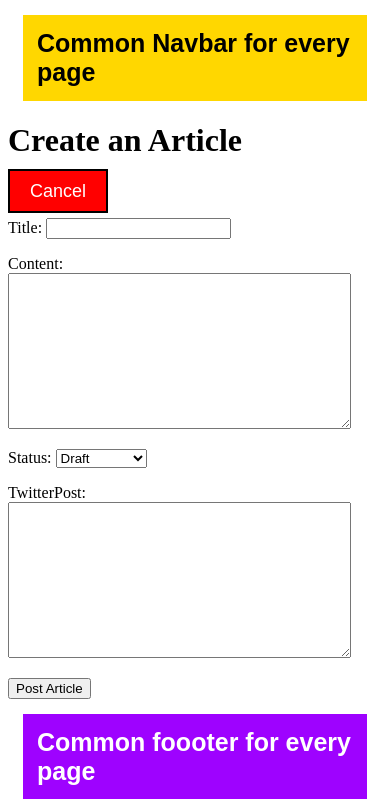
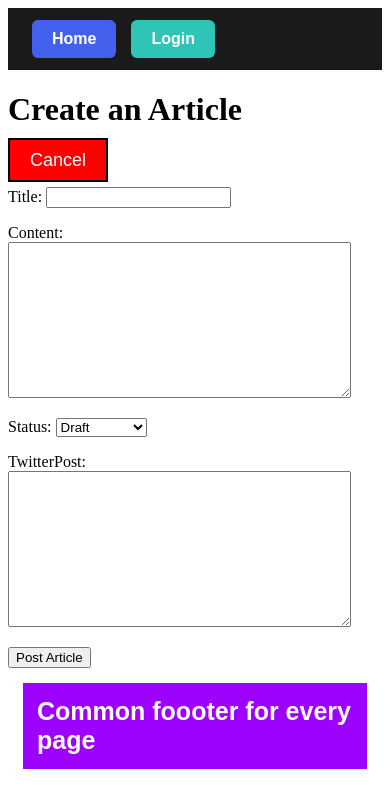
Before and after one commit to Sonu64/Django_Course, a Django app: page /articles/create/ in a window 390 px wide. Shown: the top 799 px of the page. Run offline with Django 5.2, Linux system fonts and the light colour scheme.

Commit message:
Add creator field to Article model and implement user association in ArticleCreateView using Foreign Key; update authentication URLs and enhance base template with a responsive navbar and login functionality. Learnt about base url accounts/ which includes default routes for accounts/login and accounts/logout, including default login and logout forms given by Django. ! Lots of Black Box, but faster working Application !

```diff
--- a/app/models.py
+++ b/app/models.py
@@ -1,5 +1,6 @@
 from django.db import models
 from django.contrib.auth.models import AbstractUser
+from django.conf import settings
 import re
 
 ARTICLE_STATUS = (
@@ -24,6 +25,11 @@ class Article(models.Model):
     )
     createdAt = models.DateTimeField(auto_now_add=True)
     updatedAt = models.DateTimeField(auto_now=True)
+    creator = models.ForeignKey(
+        settings.AUTH_USER_MODEL,related_name='articles', on_delete=models.CASCADE) # Creates a creator_ID field in the Articles table
+    # User.articles will give all articles related to that user, if User is a row from UserProfile table.
+    ##### Modified DB models --> Run a migration !!
+    ### ONE OFF VALUE OF CURRENT SUPERUSER given during makemigrations. This makes all prev articles with no value of creator.id to use that one off value.
 
     def save(self, *args, **kwargs):
         text = re.sub(r"<[^>]*", "", self.content).replace("&nbsp;", " ")
--- a/app/views.py
+++ b/app/views.py
@@ -19,6 +19,13 @@ class ArticleCreateView(CreateView):
     fields = ["title", "content", "status", "twitterPost"]
     success_url = reverse_lazy('home')
 
+    def form_valid(self, form):
+        form.instance.creator = self.request.user
+        return super().form_valid(form)
+        # In Python, super() (the function) returns an object that allows you to call any method on the parent (following the MRO, since multiple inheritance is possible in Python !), including __init__, form_valid, or any custom logic.
+        # In Java, super is a keyword, but in Python super() is a method
+
+
 
 class ArticleUpdateView(UpdateView):
     # Primary Key = ID, fetched from Route, automatically by Django Magic !
--- a/django_course/settings.py
+++ b/django_course/settings.py
@@ -158,6 +158,11 @@ USE_I18N = True
 USE_TZ = True
 
 
+# AUTHENTICATION PAGES !!
+LOGIN_REDIRECT_URL = 'home'
+LOGOUT_REDIRECT_URL = 'login'
+
+
 # Static files (CSS, JavaScript, Images)
 # https://docs.djangoproject.com/en/6.0/howto/static-files/
 
--- a/django_course/urls.py
+++ b/django_course/urls.py
@@ -20,5 +20,6 @@ from django.urls import path, include
 urlpatterns = [
     path('admin/', admin.site.urls),
     path('articles/', include("app.urls")),
+    path('accounts/', include('django.contrib.auth.urls')),
     path('__debug__/', include("debug_toolbar.urls")),
 ]
--- a/templates/app/base.html
+++ b/templates/app/base.html
@@ -1,22 +1,90 @@
 <!doctype html>
 <html lang="en">
   <head>
+    <style>
+      /* Base Navbar Container */
+      .navbar {
+        background-color: #1a1a1a; /* Dark sleek background */
+        padding: 12px 24px;
+        display: flex;
+        align-items: center;
+        gap: 15px;
+        list-style: none;
+        font-family: sans-serif;
+        margin: 0;
+      }
+
+      /* The "Interface": Shared styles for both <a> and <button> */
+      .nav-btn-base {
+        text-decoration: none;
+        padding: 10px 20px;
+        border-radius: 6px;
+        font-size: 16px;
+        font-weight: bold;
+        border: none;
+        cursor: pointer;
+        transition:
+          transform 0.1s,
+          filter 0.2s;
+        display: inline-block;
+        color: white;
+      }
+
+      .nav-btn-base:active {
+        transform: scale(0.95); /* Tactile click effect */
+      }
+
+      /* Specific Implementations (Colors) */
+      .btn-home {
+        background-color: #4361ee; /* Solid Blue */
+      }
+      .btn-home:hover {
+        filter: brightness(1.2);
+      }
+
+      .btn-login {
+        background-color: #2ec4b6; /* Teal/Green */
+      }
+      .btn-login:hover {
+        filter: brightness(1.2);
+      }
+
+      .btn-logout {
+        background-color: #e71d36; /* Danger Red */
+      }
+      .btn-logout:hover {
+        filter: brightness(1.2);
+      }
+
+      /* Fix for the Logout Form layout */
+      .logout-form {
+        display: inline;
+        margin: 0;
+      }
+    </style>
+
     <meta charset="UTF-8" />
     <meta name="viewport" content="width=device-width, initial-scale=1.0" />
     <title>Base Title</title>
   </head>
   <body>
-    <nav
-      style="
-        background-color: gold;
-        padding: 14px;
-        margin: 15px;
-        font-weight: bold;
-        font-size: 25px;
-        font-family: sans-serif;
-      "
-    >
-      Common Navbar for every page
+    <nav class="navbar">
+      <li>
+        <a href="{% url 'home' %}" class="nav-btn-base btn-home">Home</a>
+      </li>
+
+      {% if user.is_authenticated %}
+      <li>
+        <form action="{% url 'logout' %}" method="POST" class="logout-form">
+          {% csrf_token %}
+          <button type="submit" class="nav-btn-base btn-logout">Logout</button>
+        </form>
+      </li>
+      {% else %}
+      <li>
+        <a href="{% url 'login' %}" class="nav-btn-base btn-login">Login</a>
+      </li>
+      {% endif %}
     </nav>
     {% block content %} {% endblock content %}
     <footer
```
Also changed, not shown: templates/registration/login.html (added, +21 -0 lines), app/migrations/0003_article_creator_alter_article_wordcount.py (added), db.sqlite3.
